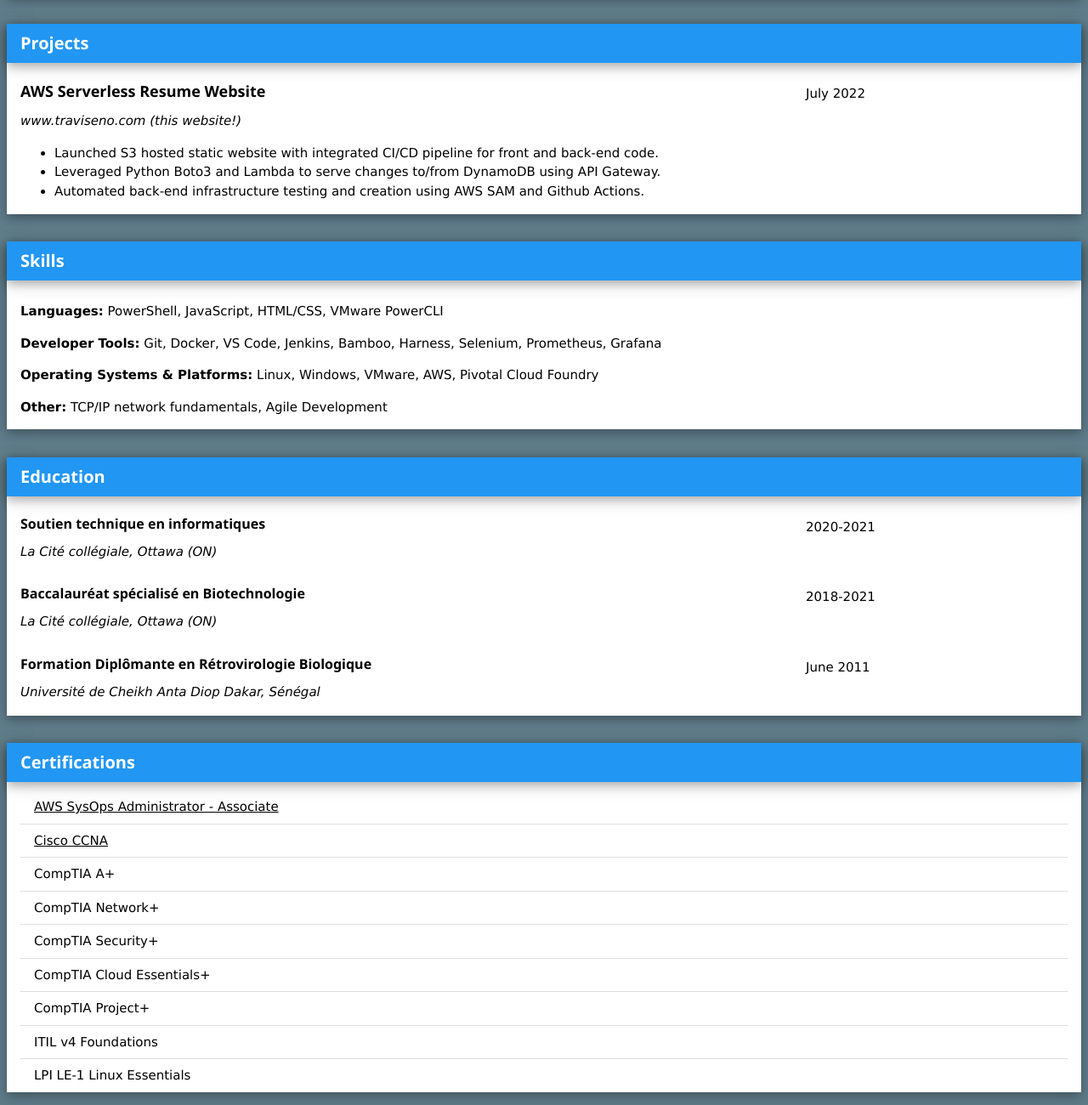
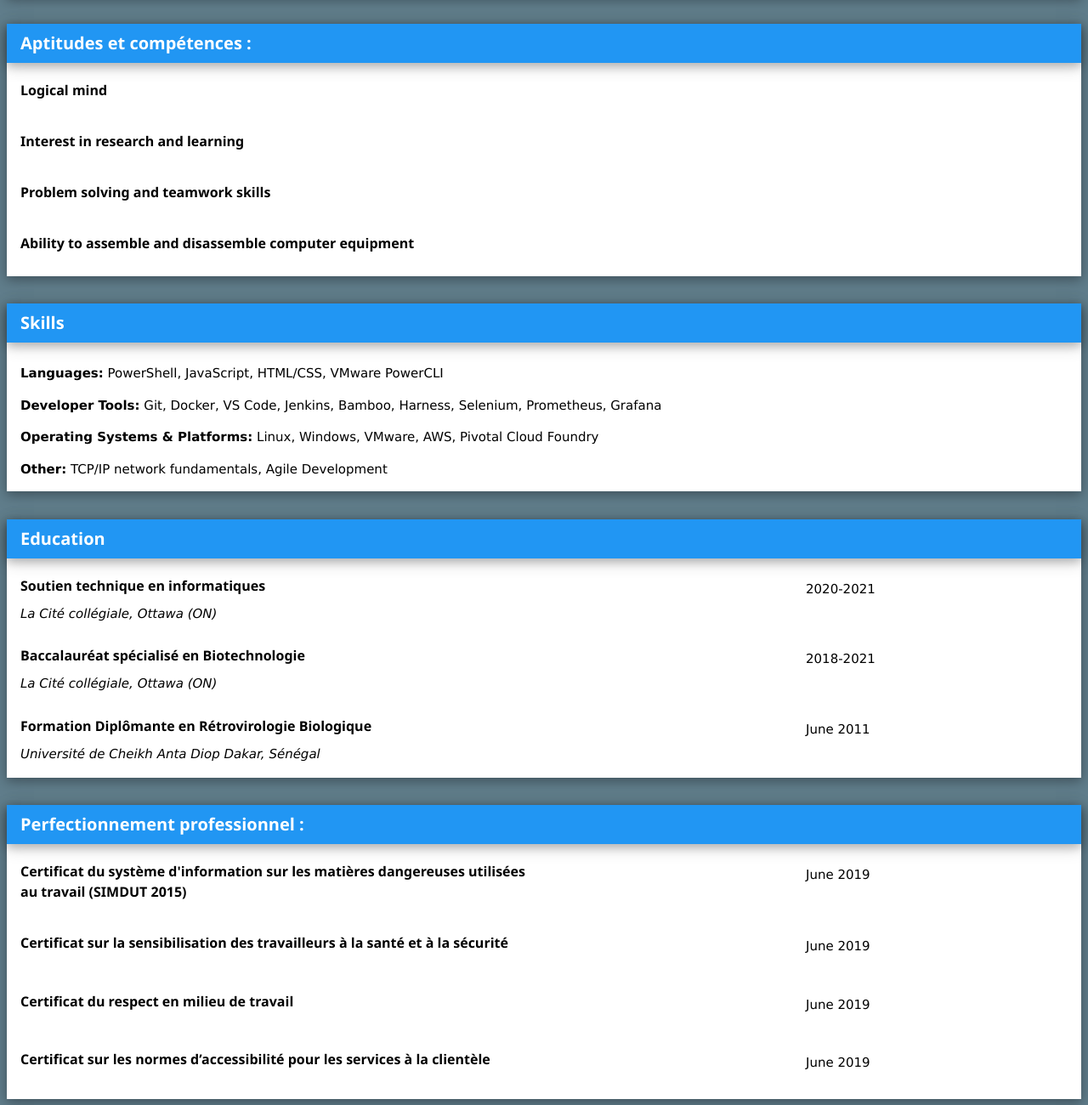
Before and after one commit to deqhoussein/Houssein-cv.github.io, a plain HTML site: page index.html in a window 1280 px wide. Shown: the part 1220-2520 px from the top of the page at 85% size. Drawn offline with nearby package versions, Linux system fonts and the light colour scheme; no server answers.

Commit message:
travailler dans la partie Aptitudes et Perfectionnement

```diff
--- a/index.html
+++ b/index.html
@@ -189,28 +189,28 @@
 
       <!-- Projects -->
       <div class="w3-full w3-white w3-card-4">
-        <h4 class="w3-card-4 w3-padding w3-blue"><b>Projects</b></h4>
+        <h4 class="w3-card-4 w3-padding w3-blue"><b>Aptitudes et compétences : </b></h4>
         <div class="w3-container">
-          <div class="w3-row">
-            <div class="w3-half">
-              <h5><b>AWS Serverless Resume Website</b></h5>
-              <i>www.traviseno.com (this website!)</i>
-            </div>
-            <div class="w3-quarter w3-right">
-              <p>July 2022</p>
-            </div>
+
+          <div class="w3-row w3-margin-bottom">
+              <h6><b>Logical mind</b></h6>
           </div>
-          <ul>
-            <li>Launched S3 hosted static website with integrated CI/CD pipeline for front and back-end
-              code.</li>
-            <li>Leveraged Python Boto3 and Lambda to serve changes to/from DynamoDB using API Gateway.
-            </li>
-            <li>Automated back-end infrastructure testing and creation using AWS SAM and Github Actions.
-            </li>
-          </ul>
+          <div class="w3-row w3-margin-bottom">
+              <h6><b>Interest in research and learning</b></h6>
+          </div>
+
+          <div class="w3-row w3-margin-bottom">
+              <h6><b>Problem solving and teamwork skills</b></h6>
+          </div>
+          <div class="w3-row w3-margin-bottom">
+              <h6><b>Ability to assemble and disassemble computer equipment</b></h6>
+
+          </div>
+
         </div>
       </div>
       <br>
+
 
       <!-- Skills -->
       <div class="w3-full w3-white w3-card-4">
@@ -263,32 +263,50 @@
 
       <!-- Certifications -->
       <div class="w3-full w3-white w3-card-4">
-        <h4 class="w3-card-4 w3-padding w3-blue"><b>Certifications</b></h4>
+        <h4 class="w3-card-4 w3-padding w3-blue"><b>Perfectionnement professionnel : </b></h4>
         <div class="w3-container">
-          <ul class="w3-ul">
-            <li>
-              <a href="https://www.credly.com/badges/0bb0cf9b-5e01-4b36-9cab-0389296b20b8/public_url">
-                AWS SysOps Administrator - Associate
-              </a>
-            </li>
-            <li>
-              <a href="https://www.credly.com/badges/0fe871c6-d0c8-46fc-aa4b-0f8c8a159c5b/public_url">
-                Cisco CCNA
-              </a>
-            </li>
-            <li>CompTIA A+</li>
-            <li>CompTIA Network+</li>
-            <li>CompTIA Security+</li>
-            <li>CompTIA Cloud Essentials+</li>
-            <li>CompTIA Project+</li>
-            <li>ITIL v4 Foundations</li>
-            <li>LPI LE-1 Linux Essentials</li>
-          </ul>
+
+          <div class="w3-row w3-margin-bottom">
+            <div class="w3-half">
+              <h6><b>Certificat du système d'information sur les matières dangereuses utilisées au travail (SIMDUT 2015)</b></h6>
+            </div>
+            <div class="w3-quarter w3-right">
+              <p>June 2019</p>
+            </div>
+          </div>
+          <div class="w3-row w3-margin-bottom">
+            <div class="w3-half">
+              <h6><b>Certificat sur la sensibilisation des travailleurs à la santé et à la sécurité</b></h6>
+
+            </div>
+            <div class="w3-quarter w3-right">
+              <p>June 2019</p>
+            </div>
+          </div>
+
+          <div class="w3-row w3-margin-bottom">
+            <div class="w3-half">
+              <h6><b>Certificat du respect en milieu de travail</b></h6>
+            </div>
+            <div class="w3-quarter w3-right">
+              <p>June 2019</p>
+            </div>
+          </div>
+          <div class="w3-row w3-margin-bottom">
+            <div class="w3-half">
+              <h6><b>Certificat sur les normes d’accessibilité pour les services à la clientèle</b></h6>
+
+            </div>
+            <div class="w3-quarter w3-right">
+              <p>June 2019</p>
+            </div>
+          </div>
+
         </div>
       </div>
       <br>
 
-    </div>
+
 
     <!-- Bottom Page (Footer) Navigation Bar -->
     <div class="w3-container w3-bar w3-green w3-large w3-card-4">
```
